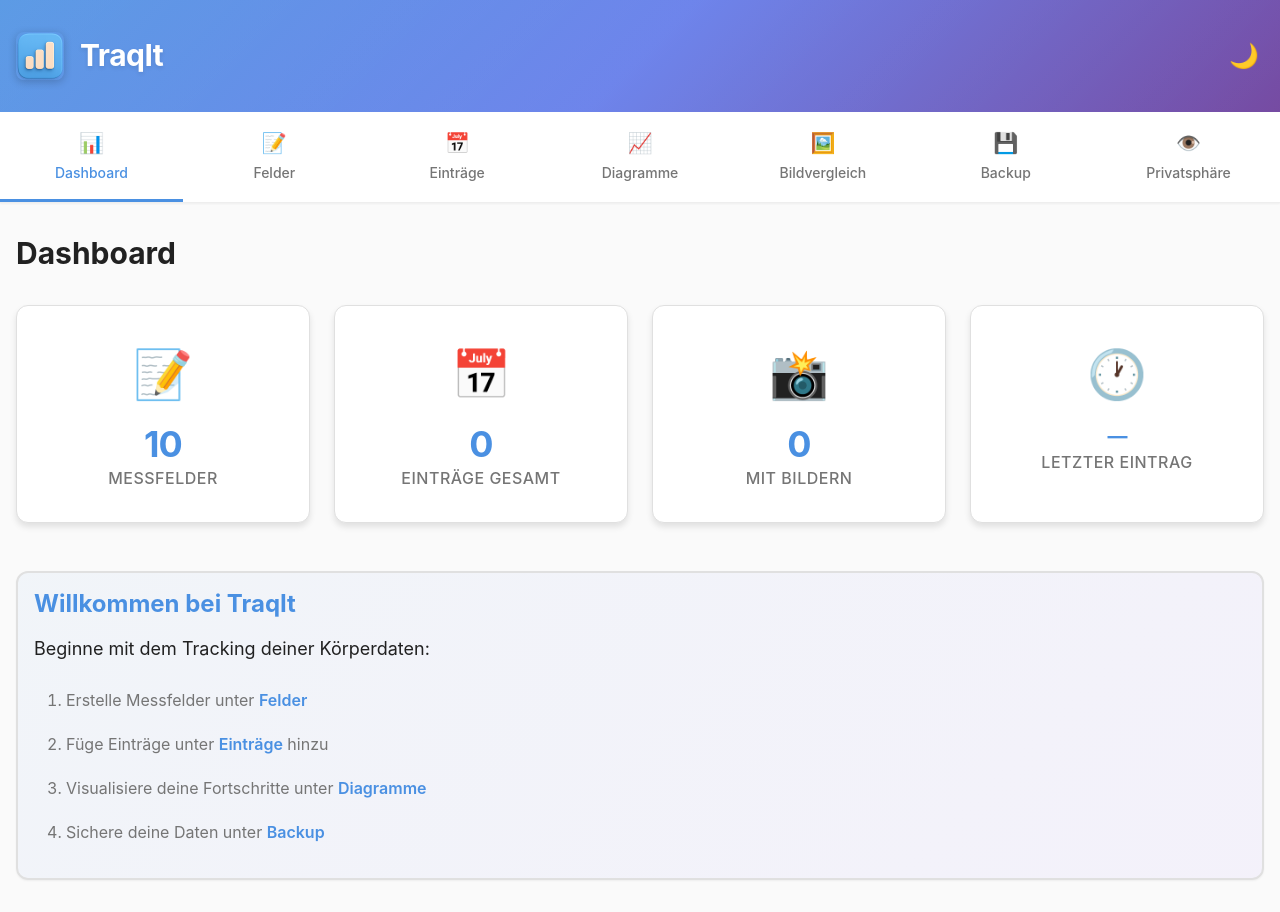
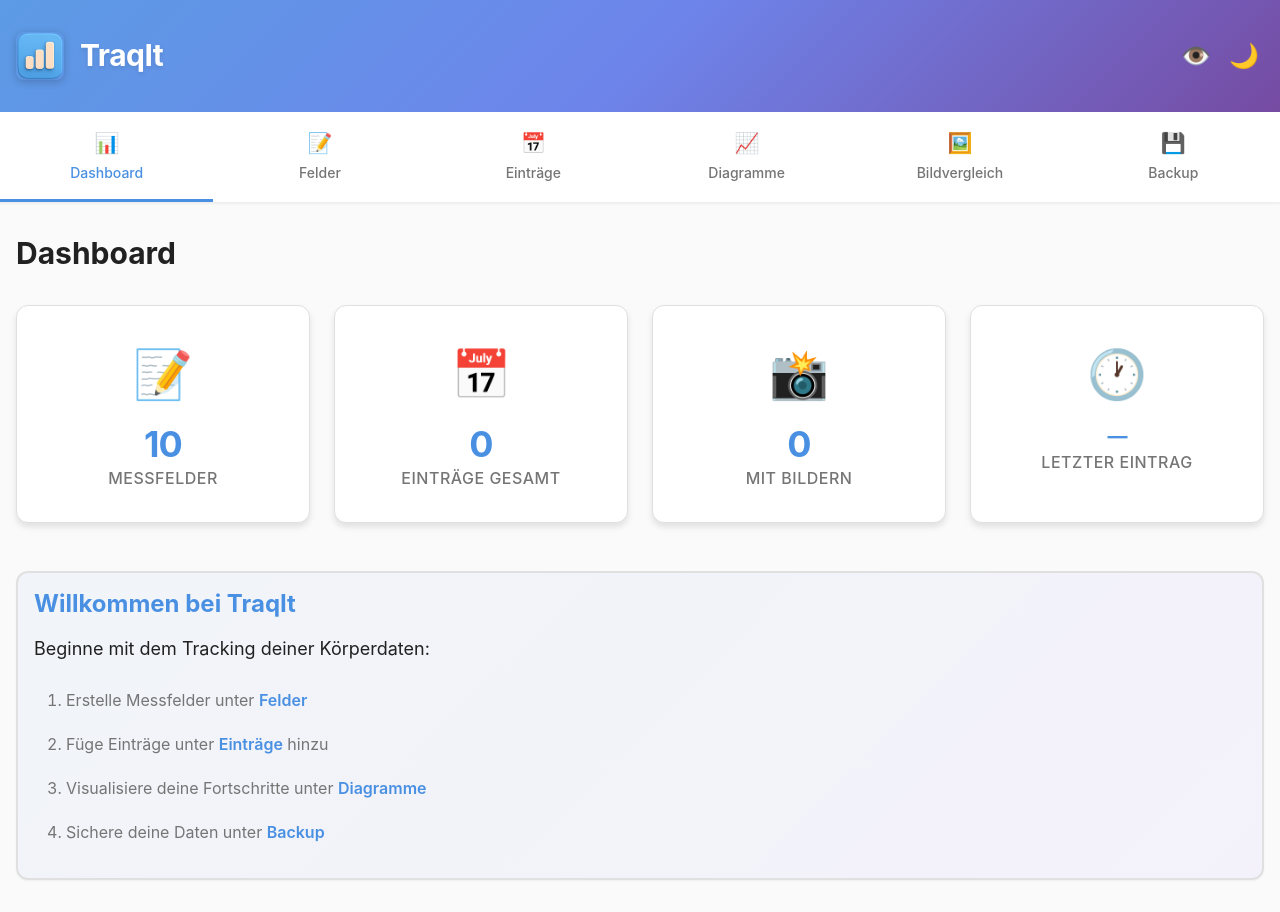
Before and after one commit to bermeb/traqit, a React (Vite) app: page / in a window 1280 px wide. Built offline with nearby package versions, Linux system fonts and the light colour scheme; what chartjs-plugin-datalabels would draw is missing.

Commit message:
relocate privacy mode button to header

```diff
--- /dev/null
+++ b/src/components/common/PrivacyToggle.css
@@ -0,0 +1,46 @@
+/**
+ * PrivacyToggle Styles
+ */
+
+.privacy-toggle {
+  display: flex;
+  align-items: center;
+  justify-content: center;
+  width: 40px;
+  height: 40px;
+  border: none;
+  background: none;
+  cursor: pointer;
+  border-radius: 50%;
+  transition: all var(--transition-fast);
+}
+
+.privacy-toggle:hover {
+  background-color: rgba(255, 255, 255, 0.1);
+  transform: scale(1.1);
+}
+
+.privacy-toggle:active {
+  transform: scale(0.95);
+}
+
+.privacy-toggle__icon {
+  font-size: 1.5rem;
+  line-height: 1;
+  transition: transform var(--transition-base);
+}
+
+.privacy-toggle:hover .privacy-toggle__icon {
+  transform: rotate(20deg);
+}
+
+@media (max-width: 640px) {
+  .privacy-toggle {
+    width: 36px;
+    height: 36px;
+  }
+
+  .privacy-toggle__icon {
+    font-size: 1.25rem;
+  }
+}
--- /dev/null
+++ b/src/components/common/PrivacyToggle.tsx
@@ -0,0 +1,24 @@
+/**
+ * PrivacyToggle Component
+ * Toggle image privacy mode (blur/show images)
+ */
+
+import { useAppContext } from '../../context';
+import './PrivacyToggle.css';
+
+export function PrivacyToggle() {
+  const { isImagesBlurred, toggleImageBlur } = useAppContext();
+
+  return (
+    <button
+      className="privacy-toggle"
+      onClick={toggleImageBlur}
+      aria-label={isImagesBlurred ? 'Bilder anzeigen' : 'Bilder verstecken'}
+      title={isImagesBlurred ? 'Bilder anzeigen' : 'Bilder verstecken'}
+    >
+      <span className="privacy-toggle__icon">
+        {isImagesBlurred ? '🙈' : '👁️'}
+      </span>
+    </button>
+  );
+}
--- a/src/components/common/index.ts
+++ b/src/components/common/index.ts
@@ -11,6 +11,7 @@ export { Modal, ModalActions } from './Modal';
 export { ConfirmDialog } from './ConfirmDialog';
 export { ErrorDialog } from './ErrorDialog';
 export { ThemeToggle } from './ThemeToggle';
+export { PrivacyToggle } from './PrivacyToggle';
 export { ErrorBoundary } from './ErrorBoundary';
 export { Skeleton, SkeletonCard, SkeletonListItem } from './Skeleton';
 export { Toast } from './Toast';
--- a/src/components/layout/Header.tsx
+++ b/src/components/layout/Header.tsx
@@ -4,7 +4,7 @@
  */
 
 import { APP_NAME } from '../../utils';
-import { ThemeToggle } from '../common';
+import { ThemeToggle, PrivacyToggle } from '../common';
 import './Header.css';
 
 export function Header() {
@@ -17,6 +17,7 @@ export function Header() {
             <h1 className="header__title">{APP_NAME}</h1>
           </div>
           <div className="header__actions">
+            <PrivacyToggle />
             <ThemeToggle />
           </div>
         </div>
--- a/src/components/layout/Navigation.tsx
+++ b/src/components/layout/Navigation.tsx
@@ -23,7 +23,7 @@ const navItems: NavItem[] = [
 ];
 
 export function Navigation() {
-  const { currentRoute, isImagesBlurred, toggleImageBlur } = useAppContext();
+  const { currentRoute } = useAppContext();
 
   return (
     <nav className="navigation">
@@ -38,14 +38,6 @@ export function Navigation() {
             <span className="navigation__label">{item.label}</span>
           </a>
         ))}
-        <button
-          onClick={toggleImageBlur}
-          className="navigation__toggle"
-          title={isImagesBlurred ? 'Bilder anzeigen' : 'Bilder verstecken'}
-        >
-          <span className="navigation__icon">{isImagesBlurred ? '🙈' : '👁️'}</span>
-          <span className="navigation__label">Privatsphäre</span>
-        </button>
       </div>
     </nav>
   );
```
